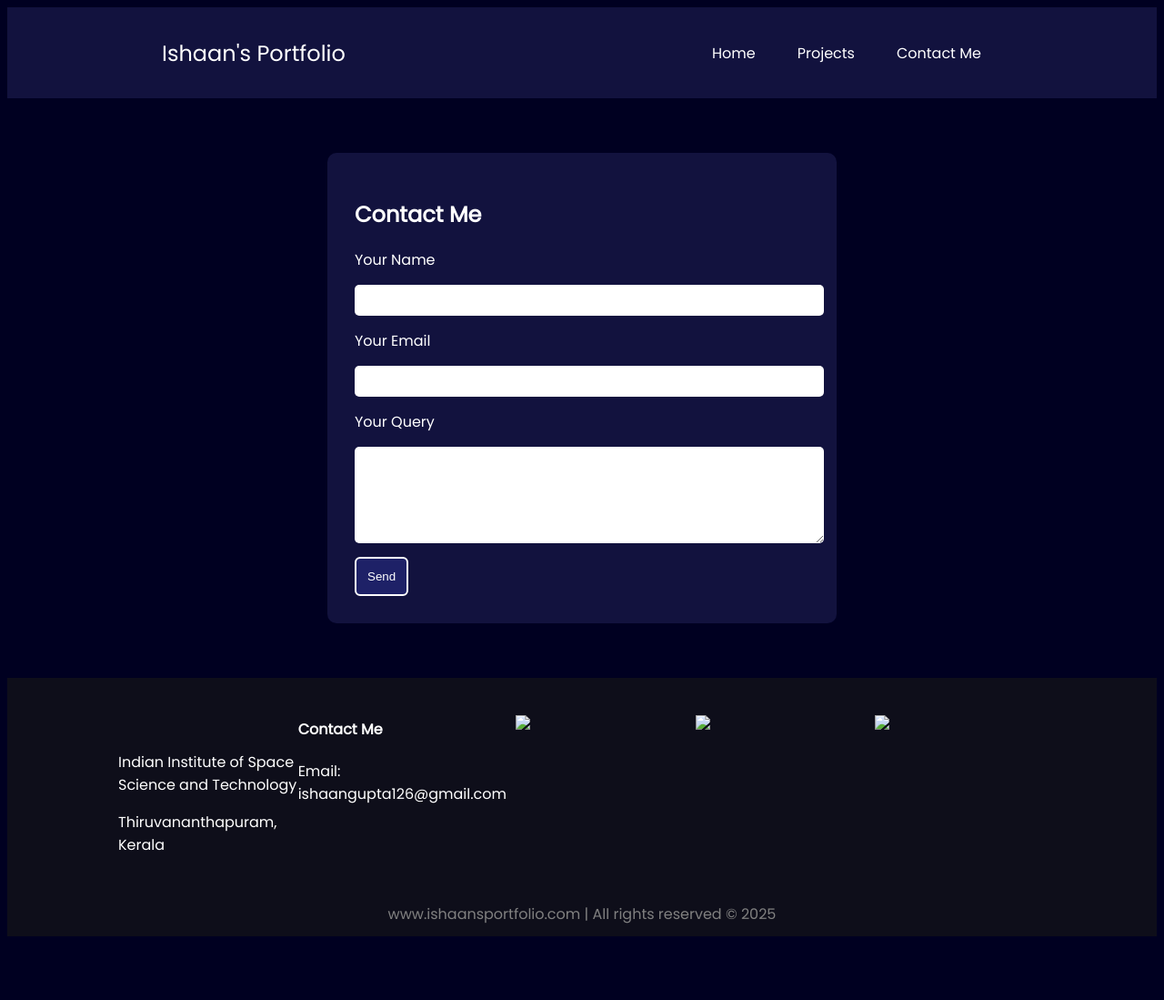
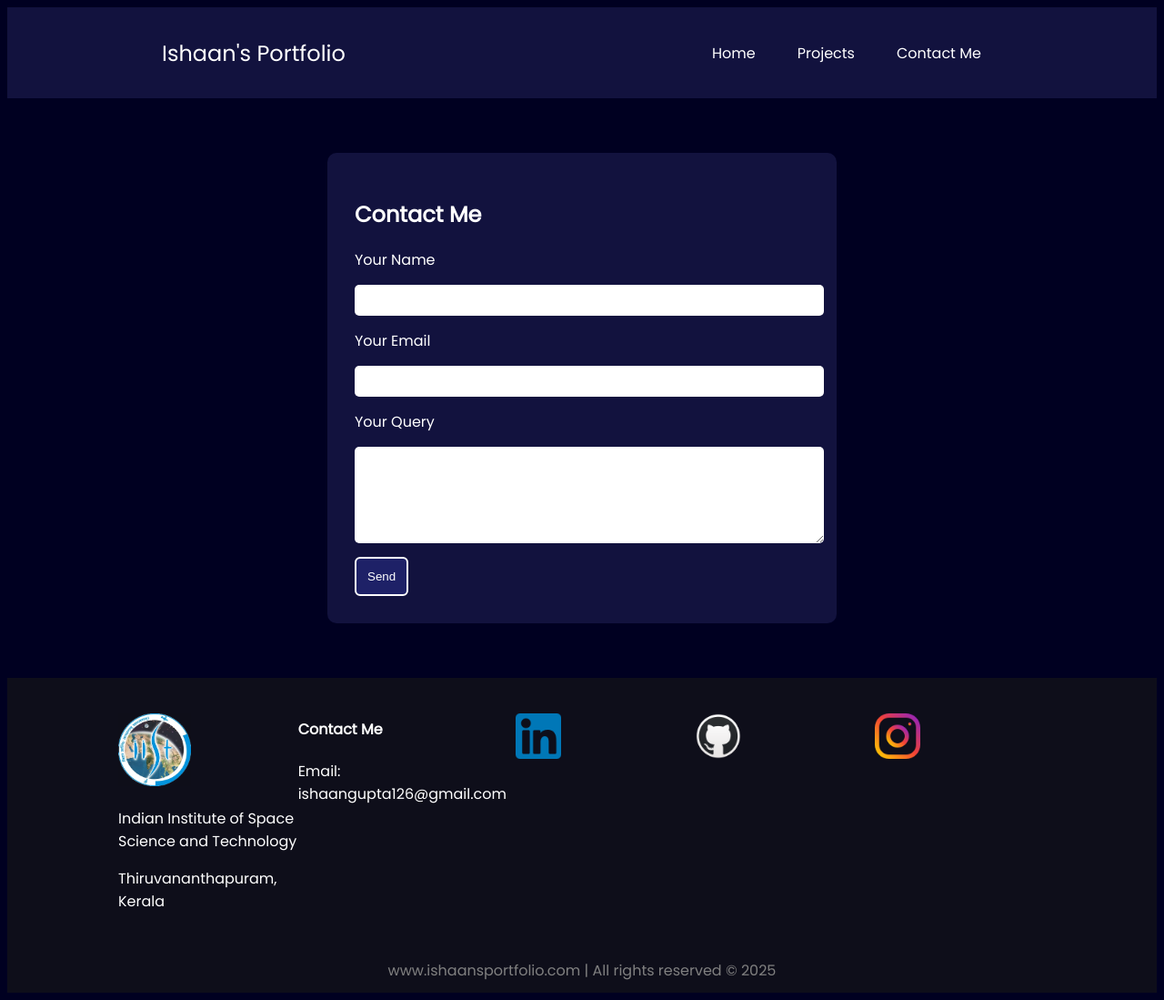
Before and after one commit to IshaanGupta82/Ishaan-s-Portfolio, a plain HTML site: page contact.html in a window 1280 px wide. Shown: the whole page at 91% size. Before the commit the page ends 1037 px from the top, so only its background shows below. Drawn offline with Linux system fonts and the light colour scheme.

Commit message:
Update contact.html

```diff
--- a/contact.html
+++ b/contact.html
@@ -303,7 +303,7 @@
     <footer>
         <div class="footer">
             <div class="footer-first">
-                <p> <a href="https://www.iist.ac.in/"><img src="./images/Remove background project.png" alt=""
+                <p> <a href="https://www.iist.ac.in/"><img src="Remove background project.png" alt=""
                             class="footer-image"></a></p>
                 <p>Indian Institute of Space Science and Technology</p>
                 <p>Thiruvananthapuram, Kerala</p>
@@ -315,17 +315,17 @@
             </div>
             <div class="footer-third">
 
-                <p><a href="https://www.linkedin.com/in/ishaan-gupta-9a033a29b/"><img src="./images/174857.png"
+                <p><a href="https://www.linkedin.com/in/ishaan-gupta-9a033a29b/"><img src="174857.png"
                             class="social-images"></a></p>
 
             </div>
             <div class="footer-fourth">
-                <p> <a href="https://github.com/IshaanGupta82"><img src="./images/Github-Logo.png"
+                <p> <a href="https://github.com/IshaanGupta82"><img src="Github-Logo.png"
                             class="social-images"></a></p>
             </div>
 
             <div class="footer-fifth">
-                <p><a href="https://www.instagram.com/ishaangupta311/"><img src="./images/733558.png"
+                <p><a href="https://www.instagram.com/ishaangupta311/"><img src="733558.png"
                             class="social-images"></a></p>
             </div>
         </div>
```
